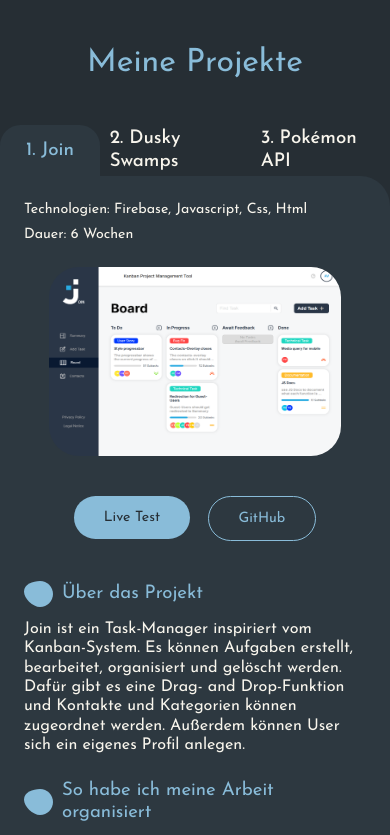
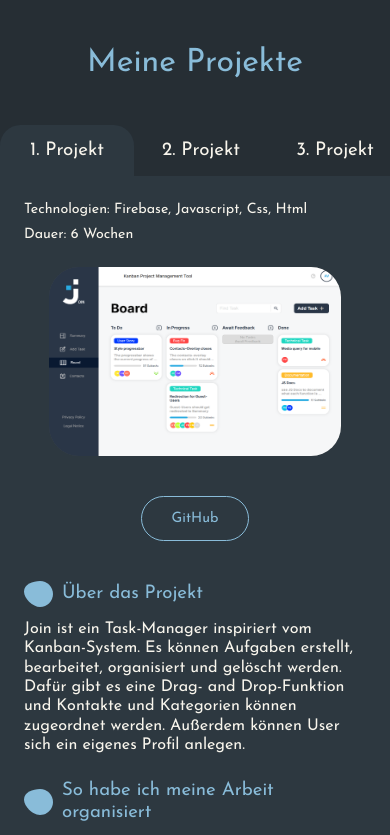
Before and after one commit to AnneVollmann/Anne-Vollmann-Portfolio, an Angular app: page / in a window 390 px wide. Shown: the part 1880-2715 px from the top of the page. Built offline with nearby package versions, Linux system fonts and the light colour scheme.

Commit message:
Ongoin project added; better responsive behavior for projects

```diff
--- a/src/app/main-content/my-projects/my-projects.html
+++ b/src/app/main-content/my-projects/my-projects.html
@@ -3,11 +3,11 @@
     <ol class="projects">
         <li *ngFor="let project of myProjects.projects; let i = index" (click)="currentProjectIndex = i"
             [ngClass]="{'current-project': this.currentProjectIndex == i}">
-            {{i + 1}}. {{project.title}}
+            <p class="large-screen-only">{{i + 1}}. {{project.title}}</p>
+            <p class="small-screen-only">{{i + 1}}. {{language == 'DE'? 'Projekt': 'Project'}}</p>
         </li>
     </ol>
-     <div class="project"
-        [style.border-top-left-radius.px]="currentProjectIndex== 0? 0: 30"
+    <div class="project" [style.border-top-left-radius.px]="currentProjectIndex== 0? 0: 30"
         [style.border-top-right-radius.px]="currentProjectIndex== myProjects.projects.length-1? 0: 30">
         <div class="project-infos">
             <section *ngIf="myProjects.projects[currentProjectIndex].aboutDe !== ''">
@@ -59,11 +59,12 @@
             </section>
         </div>
         <div class="project-overview">
-            <div class="technologies">
+            <div *ngIf="myProjects.projects[currentProjectIndex].technologies.length !== 0" class="technologies">
                 <span>{{language == 'DE'? 'Technologien': 'Technologies'}}</span>
                 <div>
                     <img *ngFor="let technology of myProjects.projects[currentProjectIndex].technologies; let j = index"
-                        src="assets/icons/icon_{{technology.toLocaleLowerCase().replaceAll('-', '')}}.svg" alt="{{technology}}" class="large-screen-only">
+                        src="assets/icons/icon_{{technology.toLocaleLowerCase().replaceAll('-', '')}}.svg"
+                        alt="{{technology}}" class="large-screen-only">
                     <span
                         *ngFor="let technology of myProjects.projects[currentProjectIndex].technologies; let j = index"
                         class="small-screen-only">{{j == 0? ':': ','}} {{technology}}</span>
@@ -74,12 +75,20 @@
                 {{language == 'DE'? 'Dauer': 'Duration'}}: {{myProjects.projects[currentProjectIndex].durationWeeks}}
                 {{language == 'DE'? 'Wochen': 'weeks'}}
             </span>
-            <img class="project-img" src="{{myProjects.projects[currentProjectIndex].img}}"
-                alt="{{myProjects.projects[currentProjectIndex].title}} image">
+            <div class="project-img">
+                @if (myProjects.projects[currentProjectIndex].img == '') {
+                <div>
+                    <p>Coming soon...</p>
+                </div>
+                } @else {
+                <img src="{{myProjects.projects[currentProjectIndex].img}}"
+                    alt="{{myProjects.projects[currentProjectIndex].title}} image">
+                }
+            </div>
             <div class="project-btns">
-                <a href="{{myProjects.projects[currentProjectIndex].href}}" target="_blank"><button
+                <a *ngIf="myProjects.projects[currentProjectIndex].href !== ''" href="{{myProjects.projects[currentProjectIndex].href}}" target="_blank"><button
                         class="btn-primary">Live Test</button></a>
-                <a href="{{myProjects.projects[currentProjectIndex].github}}" target="_blank"><button
+                <a *ngIf="myProjects.projects[currentProjectIndex].github !== ''" href="{{myProjects.projects[currentProjectIndex].github}}" target="_blank"><button
                         class="btn-secondary">GitHub</button></a>
             </div>
         </div>
--- a/src/app/main-content/my-projects/my-projects.scss
+++ b/src/app/main-content/my-projects/my-projects.scss
@@ -97,11 +97,16 @@
         }
     }
 
-    .project-img {
+    .project-img>* {
         width: calc(49.442rem - clamp(21.1rem, 39.7223rem + -20.6914vw, 28.342rem));
         height: calc(33.308rem - clamp(13.808rem, 28.4446rem + -16.2629vw, 19.5rem));
         margin-top: 16px;
         border-radius: 30px;
+        display: flex;
+        justify-content: center;
+        align-items: center;
+        font-size: calc(3.25rem - clamp(1.5rem, 2.1429rem + -0.7143vw, 1.75rem));
+        background-color: var(--color-grey);
     }
 
     .project-btns {
@@ -112,8 +117,24 @@
 }
 
 @media (max-width: 880px) {
-    .projects li {
-        color: var(--color-white);
+    .projects {
+        justify-content: space-between;
+        overflow-x: auto;
+
+        li {
+            width: 100%;
+            min-width: 134px;
+            max-width: 25%;
+            color: var(--color-white);
+        }
+
+        &::-webkit-scrollbar-track {
+            background: var(--color-tertiary);
+        }
+
+        &::-webkit-scrollbar-thumb {
+            background: var(--color-lightgrey);
+        }
     }
 
     .current-project {
@@ -141,9 +162,10 @@
             width: 100%;
         }
 
-        .project-img {
+        .project-img>* {
             width: calc(45.155rem - clamp(16.813rem, 34.9300rem + -32.9400vw, 28.342rem));
             height: calc(30.238rem - clamp(10.738rem, 24.5069rem + -25.0343vw, 19.5rem));
+            font-size: calc(3rem - clamp(1.25rem, 2.0357rem + -1.4286vw, 1.75rem));
         }
     }
 
@@ -155,3 +177,10 @@
         }
     }
 }
+
+@media (max-width: 550px) {
+    .project {
+        border-top-left-radius: 0 !important;
+        border-top-right-radius: 0 !important;
+    }
+}
--- a/src/app/shared/services/projectsdata.service.ts
+++ b/src/app/shared/services/projectsdata.service.ts
@@ -31,8 +31,8 @@
             organizationEn: 'Clear naming of classes and methods, as well as understandable documentation, are essential parts of this project. Regular testing and adjustments were necessary to provide an enjoyable gaming experience.',
             groupWorkDe: '',
             groupWorkEn: '',
-            learnedDe: 'Durch die Entwicklung meines eigenen Spiels lernte ich, was es ausmacht, objekt-orientiert zu programmieren, worauf ich mich schon sehr freute. Ich stellte mir zudem selbst viele zusätzliche Aufgaben, wie verschiedene Gegnertypen oder Attacken.',
-            learnedEn: 'Through developing my own game, I learned what object-oriented programming is all about, which was something I had been looking forward to. I also gave myself many additional challenges, such as implementing different enemy types and attacks.',
+            learnedDe: 'Durch die Entwicklung meines eigenen Spiels lernte ich, was es ausmacht, objekt-orientiert zu programmieren, was mir viel Spaß macht. Ich stellte mir zudem selbst viele zusätzliche Aufgaben, wie verschiedene Gegnertypen oder Attacken.',
+            learnedEn: 'Through developing my own game, I learned what object-oriented programming is all about, which is something I enjoy a lot. I also gave myself many additional challenges, such as implementing different enemy types and attacks.',
             technologies: ['JavaScript', 'Css', 'Html'],
             img: 'assets/img/dusky_swamps.png',
             href: '',
@@ -54,5 +54,21 @@
             href: '',
             github: 'https://github.com/AnneVollmann/Pokemon-API',
         },
+        {
+            title: 'Ongoing Project',
+            aboutDe: 'Aktuell arbeite ich an einer App, die die Gewichte von Haustieren tracken kann und den Halter ggf. warnt.',
+            aboutEn: 'I am currently working on an app that tracks pet weights and notifies the owner if necessary.',
+            durationWeeks: '',
+            organizationDe: '',
+            organizationEn: '',
+            groupWorkDe: '',
+            groupWorkEn: '',
+            learnedDe: '',
+            learnedEn: '',
+            technologies: ['Angular', 'Firebase', 'Css', 'Html'],
+            img: '',
+            href: '',
+            github: '',
+        }
     ]
 }
--- a/src/styles.scss
+++ b/src/styles.scss
@@ -245,11 +245,13 @@
   background-size: contain;
 }
 
+.projects,
 .references,
 .quote,
 textarea {
   &::-webkit-scrollbar {
     width: 12px;
+    height: 12px;
   }
 
   &::-webkit-scrollbar-track {
```
